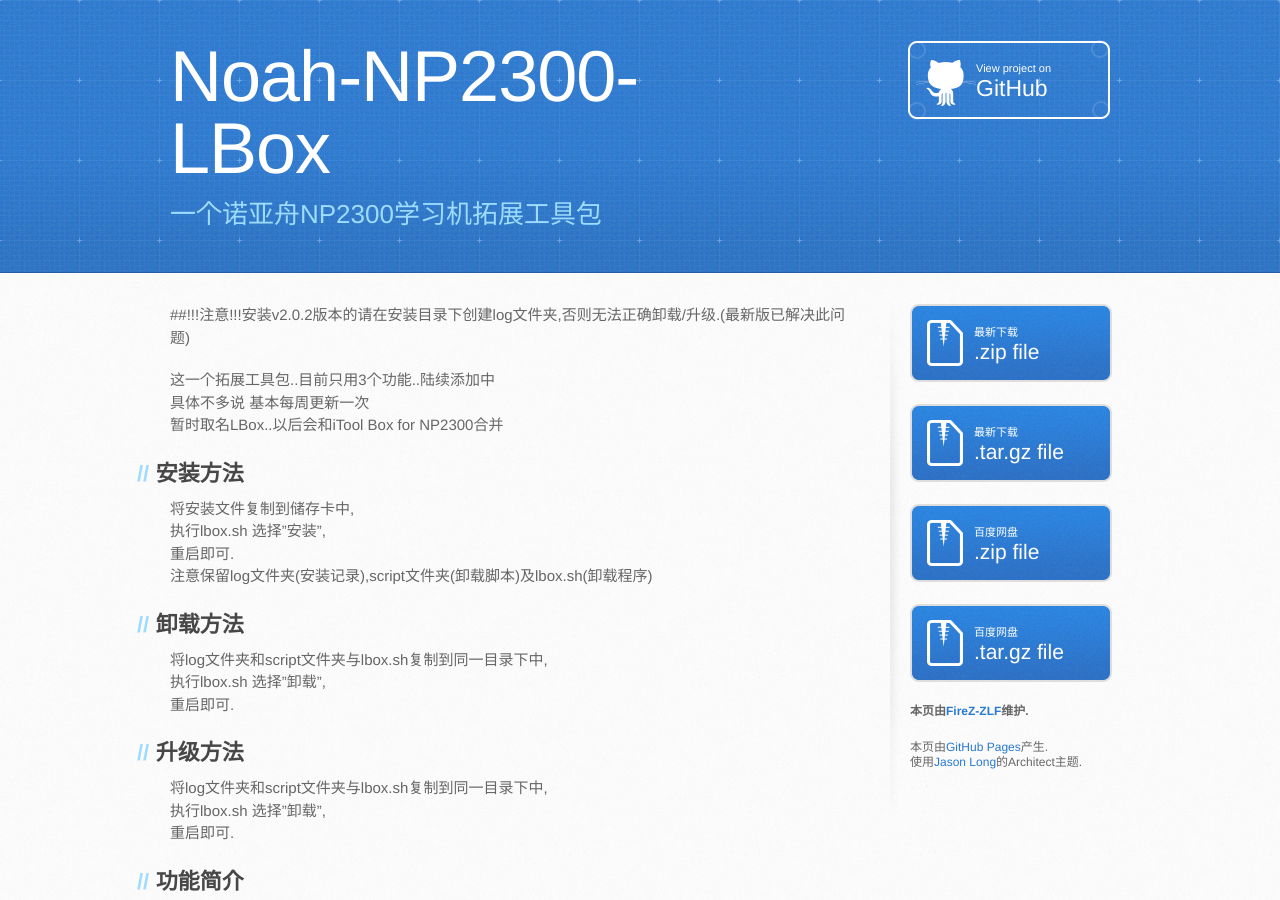
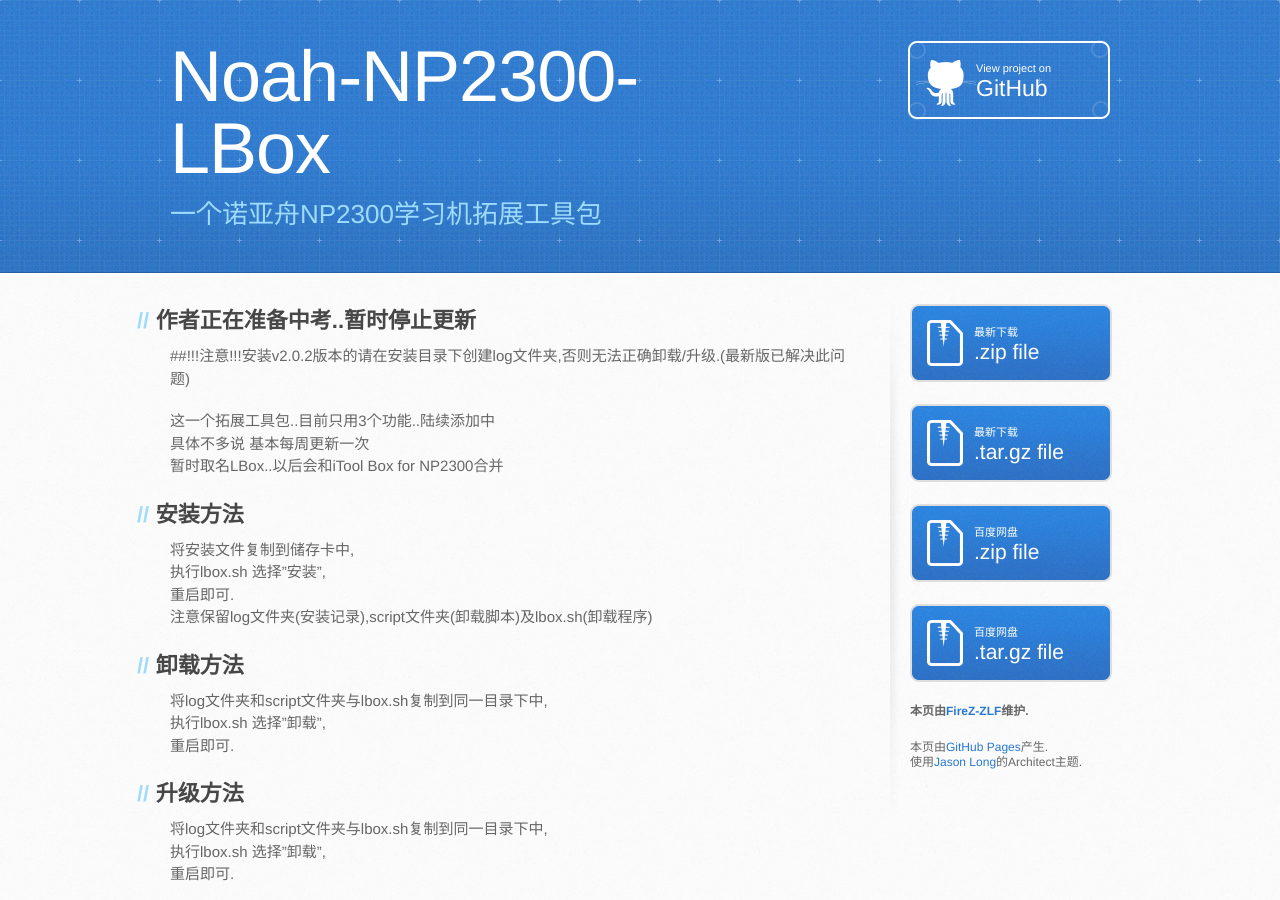
Before and after one commit to ccat3z/Noah-NP2300-LBox, a Jekyll site: the page built from index.md, in a window 1280 px wide and 900 px high. Built offline with Jekyll 4.4.1, drawn with Linux system fonts in a browser that asks for light colours; some web fonts are replaced.

Commit message:
修改index.html

```diff
--- a/index.md
+++ b/index.md
@@ -1,6 +1,7 @@
 ---
 layout:         index_architect
 ---
+##作者正在准备中考..暂时停止更新
 ##!!!注意!!!安装v2.0.2版本的请在安装目录下创建log文件夹,否则无法正确卸载/升级.(最新版已解决此问题)
 
 这一个拓展工具包..目前只用3个功能..陆续添加中
```
